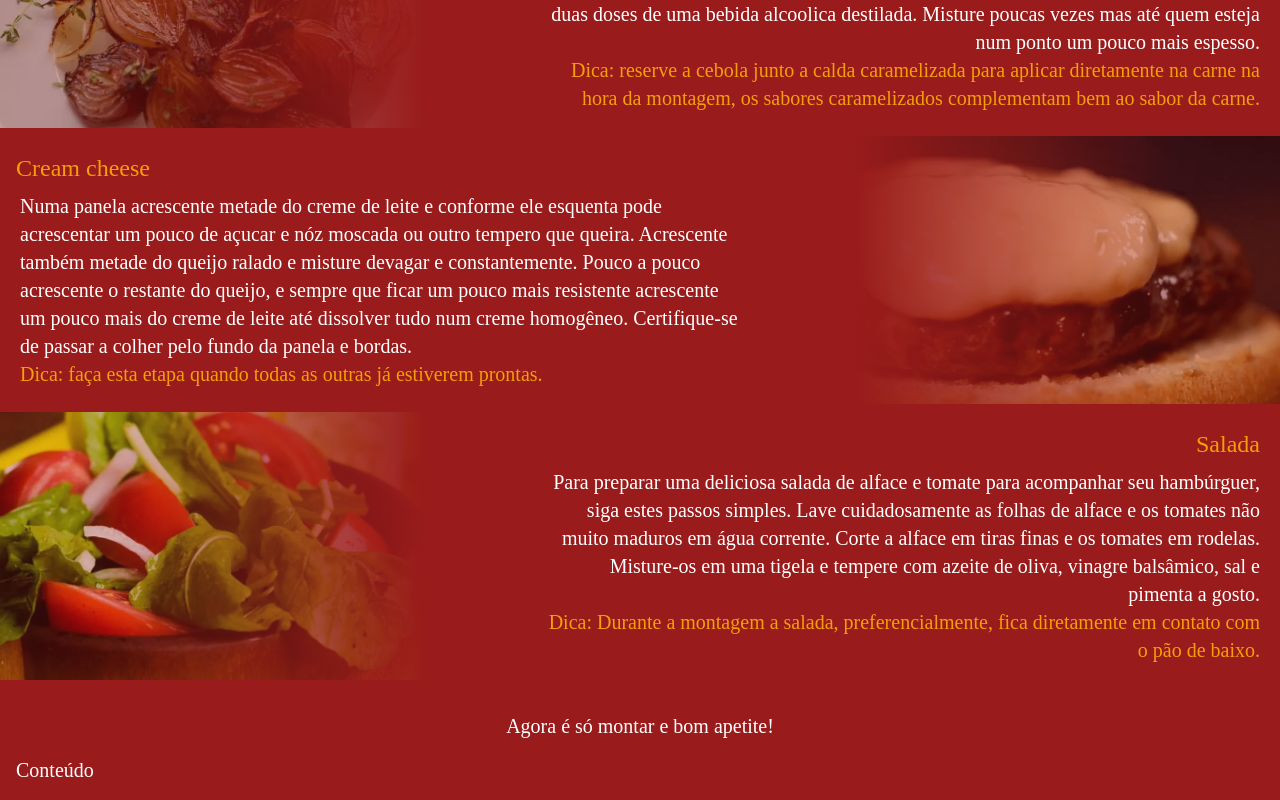
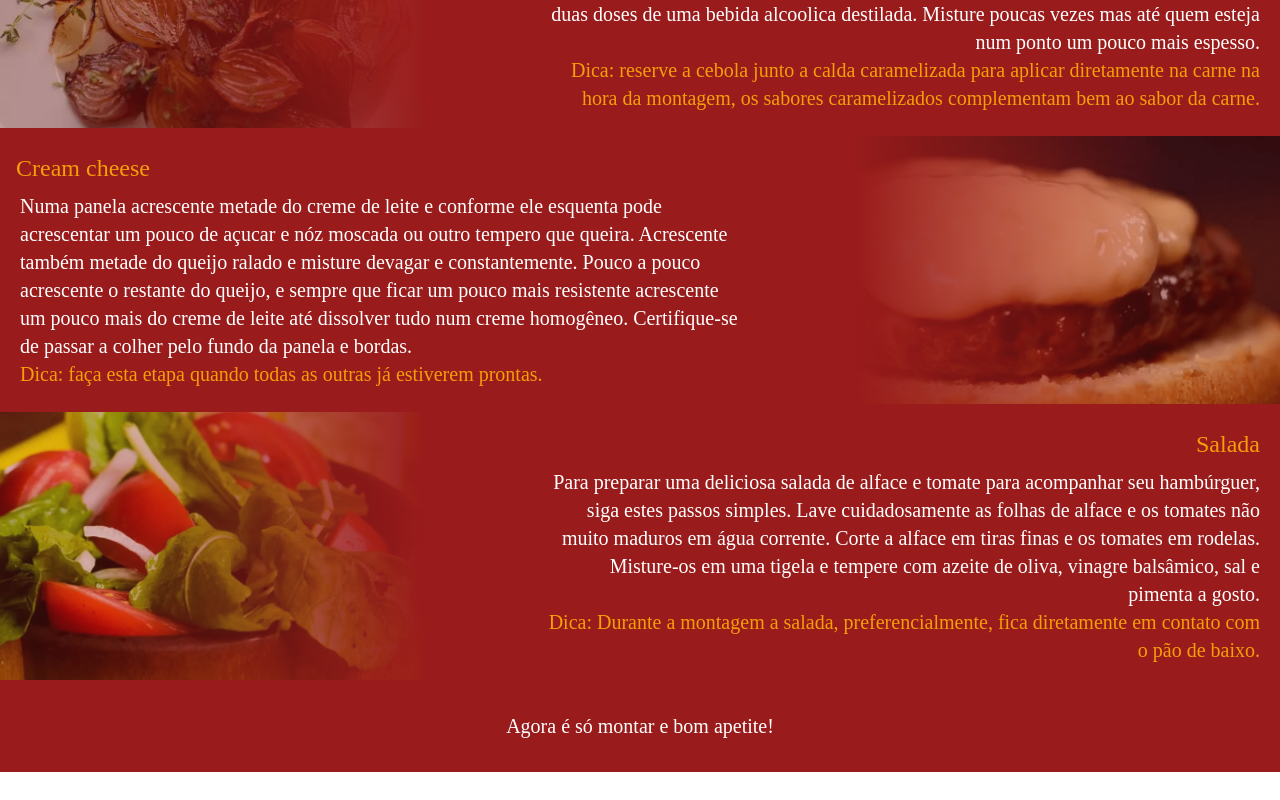
Before and after one commit to zitchu/CalculaBurger, a React (Create React App) app: page /Receita in a window 1280 px wide. Shown: the part 1272-2072 px from the top of the page. After the commit the page ends 2044 px from the top, so only its background shows below. Built offline with nearby package versions, Linux system fonts and the light colour scheme.

Commit message:
commit do up

```diff
--- a/src/pages/Receita.tsx
+++ b/src/pages/Receita.tsx
@@ -6,8 +6,7 @@ export default function Receita() {
         <div className='text-white bg-red-800 text-xl h-full w-full'>
             <div className='h-full relative py-10'>
                 <Link to='/' className='hover:bg-yellow-600 hover:text-white rounded-lg p-4 transition-all duration-300'>Voltar para calculadora</Link>
-{/*                 <Link to='/Contatos/2' className='p-2'>Contato 2</Link>
-                <Link to='/Contatos/3' className='p-2'>Contato 3</Link> */}
+
             </div>
             <div className='mt-0'>
                 <div>
@@ -73,11 +72,9 @@ export default function Receita() {
                         </div>
                         </div>
                     </div>
-                    <h2 className='text-center text-xl pt-8'>Agora é só montar e bom apetite!</h2>
+                    <h2 className='text-center text-xl pt-8 pb-8'>Agora é só montar e bom apetite!</h2>
                 </div>
-                <div className='p-4'>
-                    Conteúdo
-                </div>
+
             </div>
         </div>
     )
--- a/src/pages/Sobre.tsx
+++ b/src/pages/Sobre.tsx
@@ -9,7 +9,7 @@ export default function Sobre() {
     return   (
         <div className='text-xl bg-white h-full w-full overflow-x-hidden'>
             <div className='w-full bg-white h-full items-center justify-center p-4 m-4 text-center'>
-            <Parallax className='bg-black animation' pages={2} style={{ top: '0', left: '0' }}>
+            <Parallax className='bg-black animation' pages={3} style={{ top: '0', left: '0' }}>
                 <ParallaxLayer className='z-10 fixed' offset={0} speed={1}>
                     <div>
                         <Sidebar />
@@ -36,9 +36,8 @@ export default function Sobre() {
                 <ParallaxLayer offset={0} speed={1}>
                     <div className="animation_layer parallax" id='plano4'></div>
                 </ParallaxLayer>
-                <ParallaxLayer offset={1} speed={2}>
-                    <div className=' -mt-20 text-white flex flex-wrap'>
-                    <div className='basis-3/12'></div>
+                <ParallaxLayer offset={1} speed={1}>
+                    <div className=' -mt-20 text-white flex flex-wrap items-center justify-center'>
                     <div className='basis-6/12 pb-4 mb-4 h-full'>
                         <h1>Esse projeto</h1>
                         <p className="text-justify py-2 leading-8">
@@ -76,7 +75,11 @@ export default function Sobre() {
                         forma juntando vários dos conhecimentos que adquiri nesses 3 anos de estudo até agora.
                         </p>
                     </div>
-                    <div className='basis-3/12'></div>
+                    </div>
+                </ParallaxLayer>
+                <ParallaxLayer factor={0.5} offset={2} speed={0.4} >
+                    <div className='text-white text-center bottom-0 justify-center flex'>
+                        Feito em 2023
                     </div>
                 </ParallaxLayer>
             </Parallax>
```
Also changed, not shown: src/pages/Calc.tsx (+5 -5 lines), 1 other file (tests, documents, lock files or other folders).
